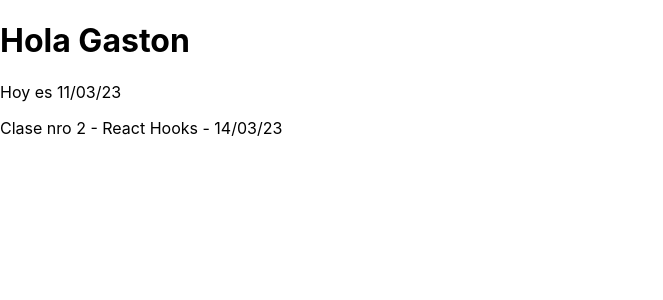
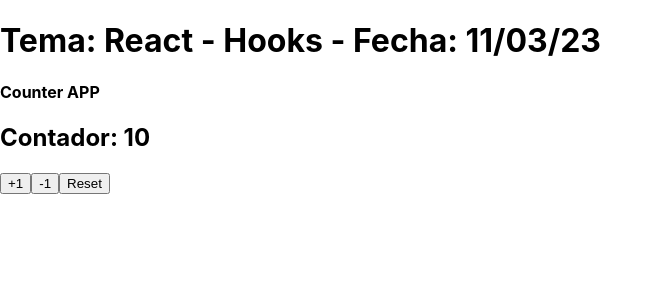
Before and after one commit to gst14/Repo-Hello-React-RollingClases, a React (Create React App) app: page / in a window 1280 px wide. Shown: the top 300 px of the page, without its empty margins (0-663 px from the left). Built offline with nearby package versions, Linux system fonts and the light colour scheme.

Commit message:
Clase 2.2 - Bases React - useState Hook - Ejemplo Contador - 11/03/23

```diff
--- a/src/App.js
+++ b/src/App.js
@@ -1,19 +1,20 @@
 // Functional component O Componente basado en funcion
 
-import { ClaseGrabacion } from "./ClaseGrabacion";
-const clasesGrabadas = [
-  {nro: 1, tema: "HTML",fecha:"01/10/22"},
-  {nro: 2, tema: "Flexbox",fecha:"06/11/22"},
-  {nro: 3, tema: "Array method",fecha:"03/02/23"},
-  {nro: 4, tema: "Promesas",fecha:"20/02/23"},
-]
+import { useState } from "react"
+
 // PROPS => Properties
-export function App(props) {
+export function App({tema, fecha}) {
+
+  const COUNTER_DEFAULT = 10
+  const [counter, setCounter] = useState(COUNTER_DEFAULT)
   return (
     <>
-    <h1>Hola {props.nombre}</h1>
-    <p>Hoy es {props.fecha}</p>
-    <ClaseGrabacion nro={2} fecha="14/03/23" tema="React Hooks" />
+        <h1>Tema: {tema} - Fecha: {fecha}</h1>
+        <h4>Counter APP</h4>
+        <h2>Contador: {counter}</h2>
+        <button onClick={()=> setCounter( counter + 1 ) }>+1</button>
+        <button onClick={ ()=>setCounter( counter - 1 ) }>-1</button>
+        <button onClick={ ()=> setCounter(COUNTER_DEFAULT) }>Reset</button>
     </>
   )  // jsx
 }
--- a/src/index.js
+++ b/src/index.js
@@ -7,7 +7,7 @@
 const root = ReactDOM.createRoot(document.getElementById('root'));
 root.render(
   <React.StrictMode>
-    <App nombre="Gaston" fecha="11/03/23"/>
+    <App tema="React - Hooks" fecha="11/03/23"/>
   </React.StrictMode>
 );
 
```
